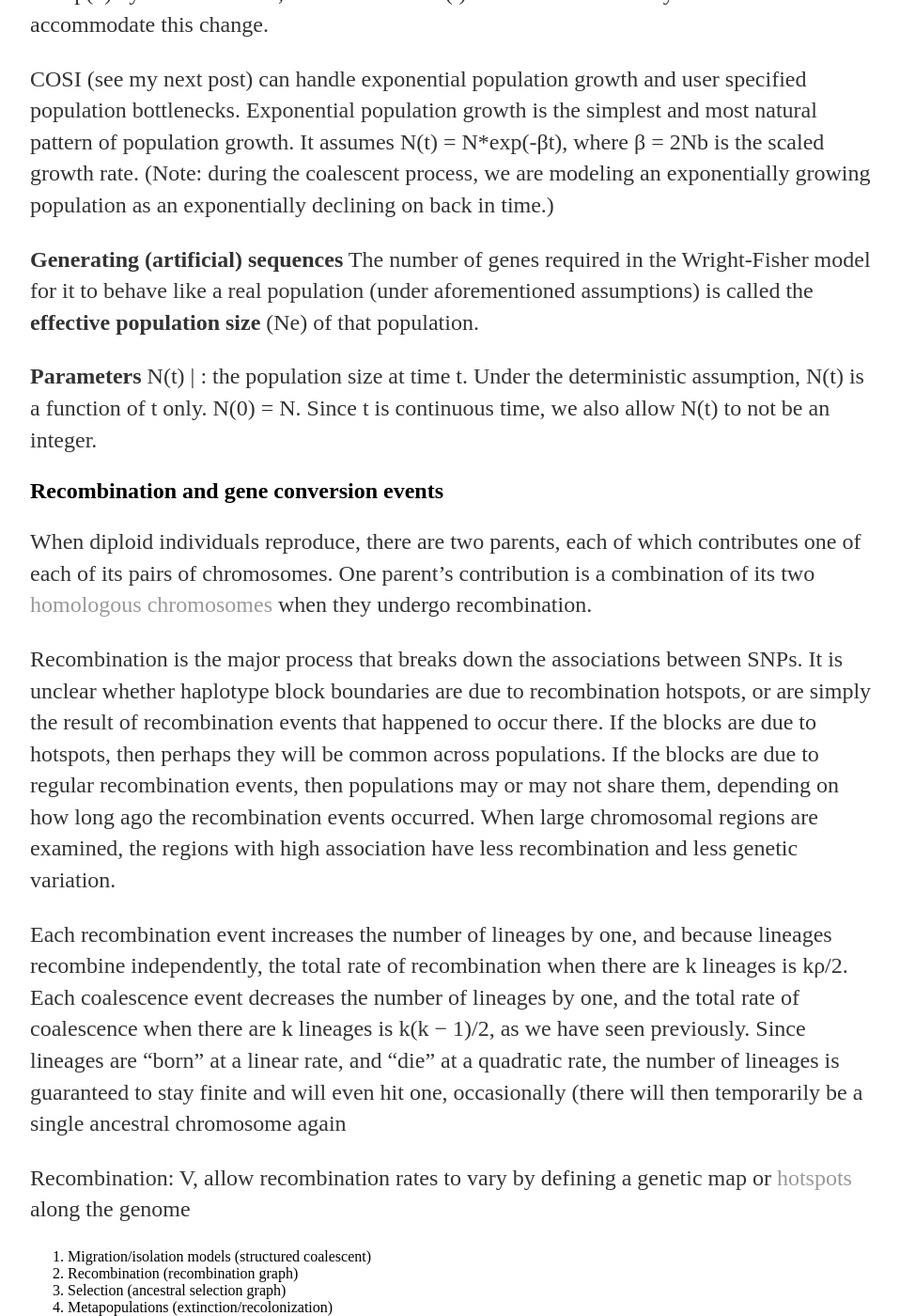
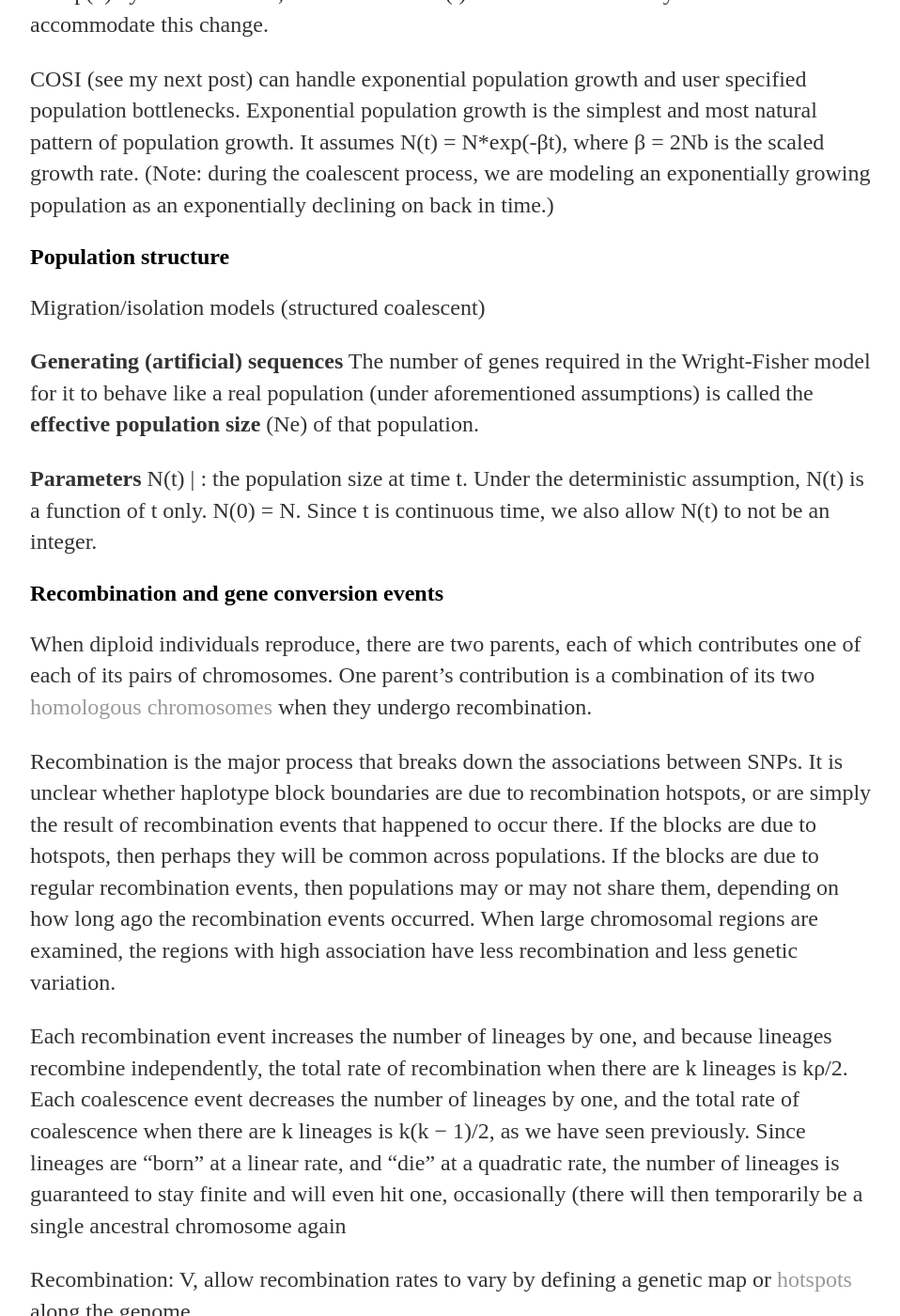
Before and after one commit to lybird300/lybird300.github.io, a Jekyll site: the page built from _posts/2015-04-02-coalescent.md, in a window 1280 px wide and 1400 px high, scrolled down 6617 px. Shown: the whole window at 94% size, without its empty margins (160-1118 px from the left). Built offline with Jekyll 4.4.1, drawn with Linux system fonts in a browser that asks for light colours; some of the changed lines change nothing that is shown.

Commit message:
Update 2015-04-02-coalescent.md

```diff
--- a/_posts/2015-04-02-coalescent.md
+++ b/_posts/2015-04-02-coalescent.md
@@ -85,6 +85,10 @@ Now we will try to relax the WF (Wright-Fisher) model assumption that population
 
 COSI (see my next post) can handle exponential population growth and user specified population bottlenecks. Exponential population growth is the simplest and most natural pattern of population growth. It assumes N(t) = N*exp(-βt), where β = 2Nb is the scaled growth rate. (Note: during the coalescent process, we are modeling an exponentially growing population as an exponentially declining on back in time.)
 
+<h2>Population structure</h2>
+Migration/isolation models (structured coalescent)
+
+
 <b>Generating (artificial) sequences</b>
 The number of genes required in the Wright-Fisher model for it to behave like a real population (under aforementioned assumptions) is called the <b>effective population size</b> (Ne) of that population.
 
@@ -93,6 +97,9 @@ N(t) | : the population size at time t. Under the deterministic assumption, N(t)
 <h2>Recombination and gene conversion events</h2>
 When diploid individuals reproduce, there are two parents, each of which contributes one of each of its pairs of
 chromosomes. One parent’s contribution is a combination of its two <a href="http://www.phschool.com/science/biology_place/labbench/lab3/homologs.html">homologous chromosomes</a> when they undergo recombination.
+
+
+
 
 Recombination is the major process that breaks down the associations between SNPs. It is unclear whether haplotype block boundaries are due to recombination hotspots, or are simply the result of recombination events that happened to occur there. If the blocks are due to hotspots, then perhaps they will be common across populations. If the blocks are due to regular recombination events, then populations may or may not share them, depending on how long ago the recombination events occurred. When large chromosomal regions are examined, the regions with high association have less recombination and less genetic variation.
 
@@ -104,7 +111,6 @@ Recombination: V, allow recombination rates to vary by defining a genetic map or
 
 
 
-2. Migration/isolation models (structured coalescent)
 3. Recombination (recombination graph)
 4. Selection (ancestral selection graph)
 5. Metapopulations (extinction/recolonization)
```
